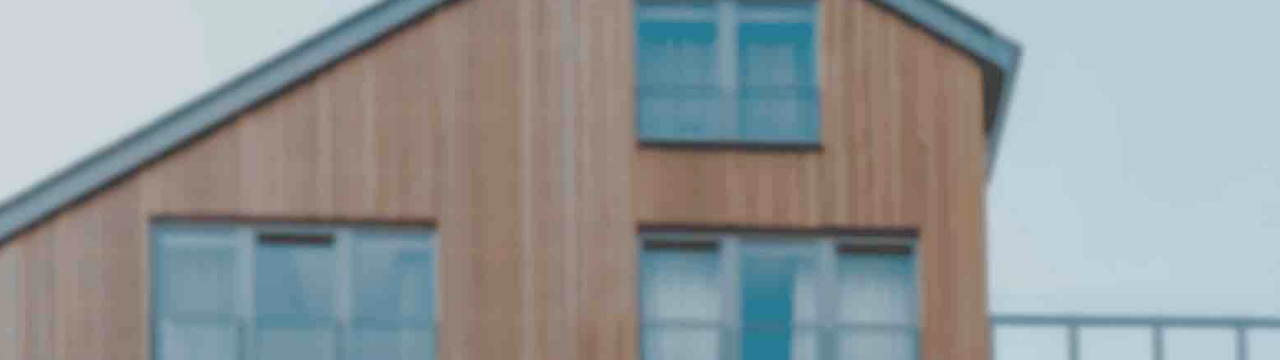
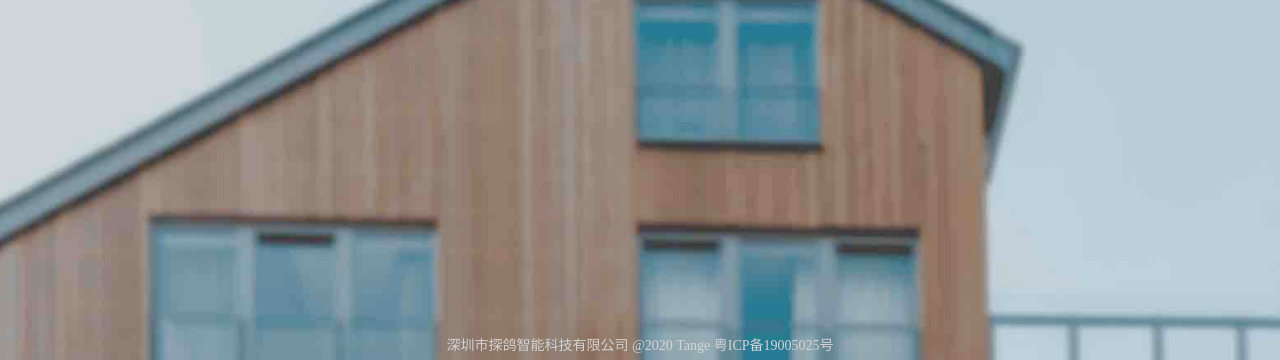
Before and after one commit to hepengfei/tange.ai, a plain HTML site: page index.html in a window 1280 px wide. Shown: the part 440-800 px from the top of the page. Drawn offline with Linux system fonts and the light colour scheme.

Commit message:
feat: 增加网站版权声明底栏

```diff
--- a/index.html
+++ b/index.html
@@ -75,6 +75,27 @@
                 left: 40%;
             }
         }
+
+        .bottom{
+            width: fit-content;
+            position: absolute;
+            left: 50%;
+            top: 98%;
+            transform: translateX(-50%) translateY(-50%);
+        }
+        .copyright {
+            color: lightgray;
+            font-size: 14px;
+            font-family: "Microsoft YaHei",serif;
+        }
+        .copyright a {
+            text-decoration: none;
+            color: inherit;
+        }
+        .copyright a:hover {
+            text-decoration: none;
+            color: white;
+        }
     </style>
 </head>
 <body>
@@ -84,6 +105,9 @@
             <div class="text-ico ico">tange</div>
             <div class="long-text ico">让摄像头更聪明</div>
         </div>
+        <div class="bottom">
+            <div class="copyright">深圳市探鸽智能科技有限公司 @2020 Tange <a href="http://www.beian.miit.gov.cn/">粤ICP备19005025号</a></div>
+        </div>
     </div>
 
 </body>
```
